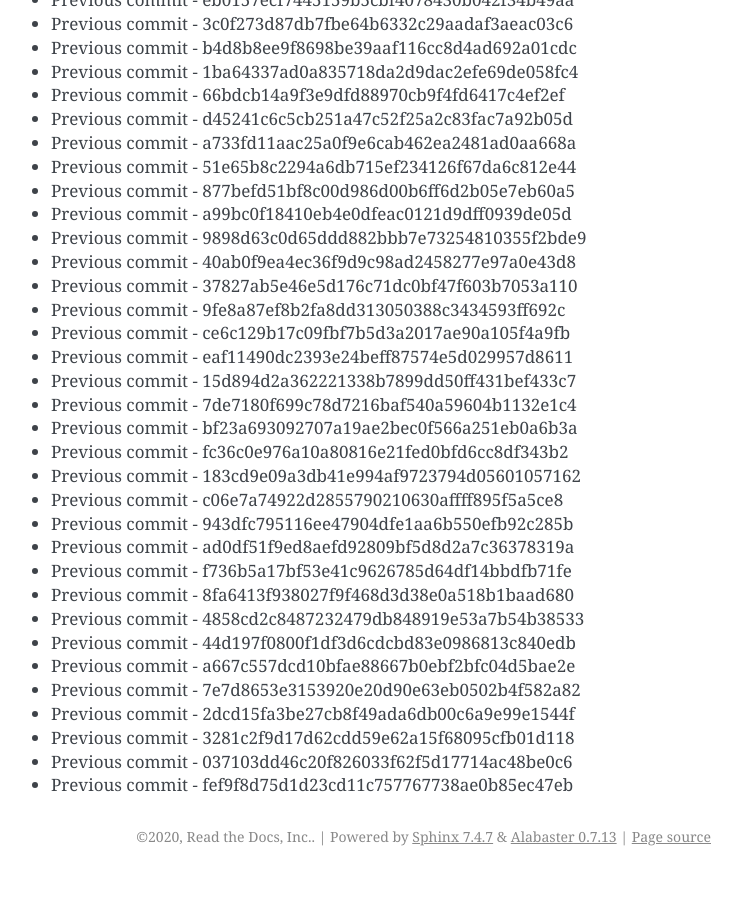
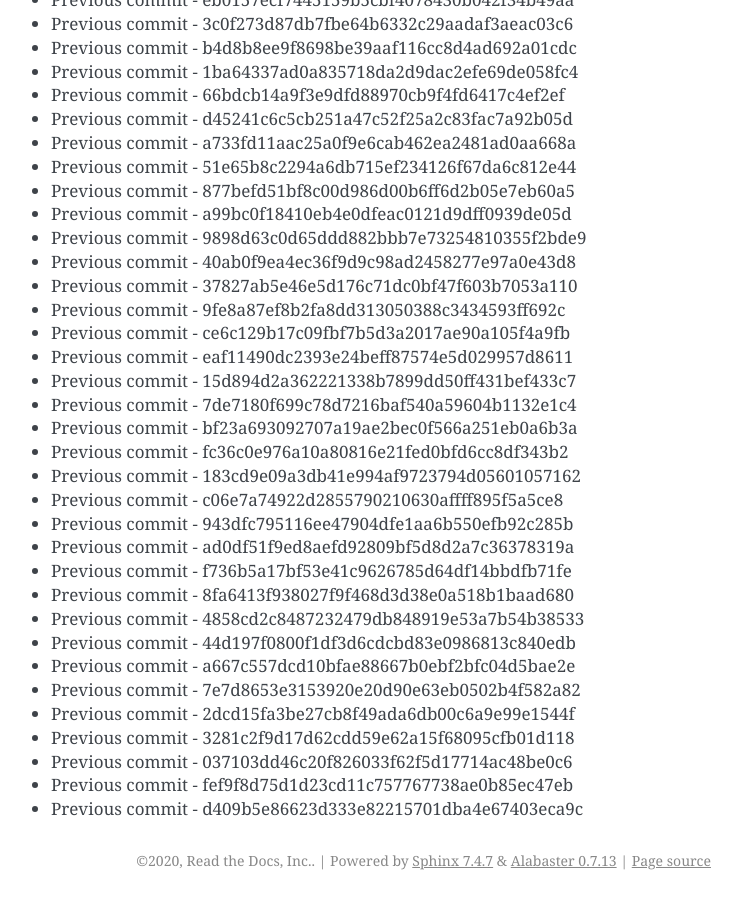
Before and after one commit to readthedocs/rtd-git-stresstest, a Sphinx documentation site: the page built from docs/updates.rst, in a window 1280 px wide and 900 px high, scrolled down 101102 px. Shown: the whole window, without its empty margins (399-1141 px from the left). Built offline with Sphinx 7.4.7, drawn with Linux system fonts in a browser that asks for light colours; before the commit the page ends 101978 px from its top, so only the background shows below that.

Commit message:
Generating commit from previous: d409b5e86623d333e82215701dba4e67403eca9c

```diff
--- a/docs/updates.rst
+++ b/docs/updates.rst
@@ -4280,3 +4280,4 @@ It can be tested for any performance characteristics.
 * Previous commit - 3281c2f9d17d62cdd59e62a15f68095cfb01d118
 * Previous commit - 037103dd46c20f826033f62f5d17714ac48be0c6
 * Previous commit - fef9f8d75d1d23cd11c757767738ae0b85ec47eb
+* Previous commit - d409b5e86623d333e82215701dba4e67403eca9c
```
